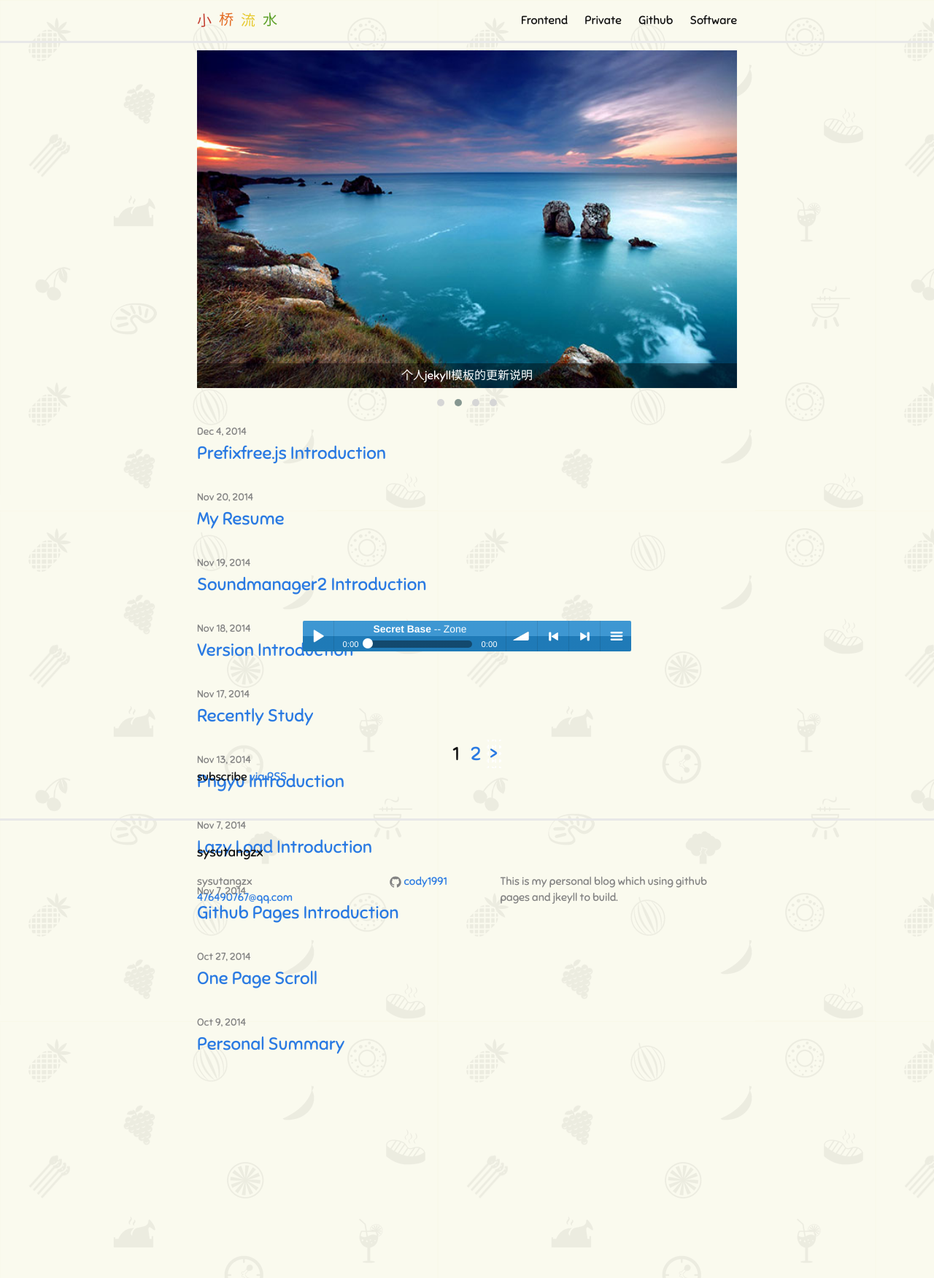
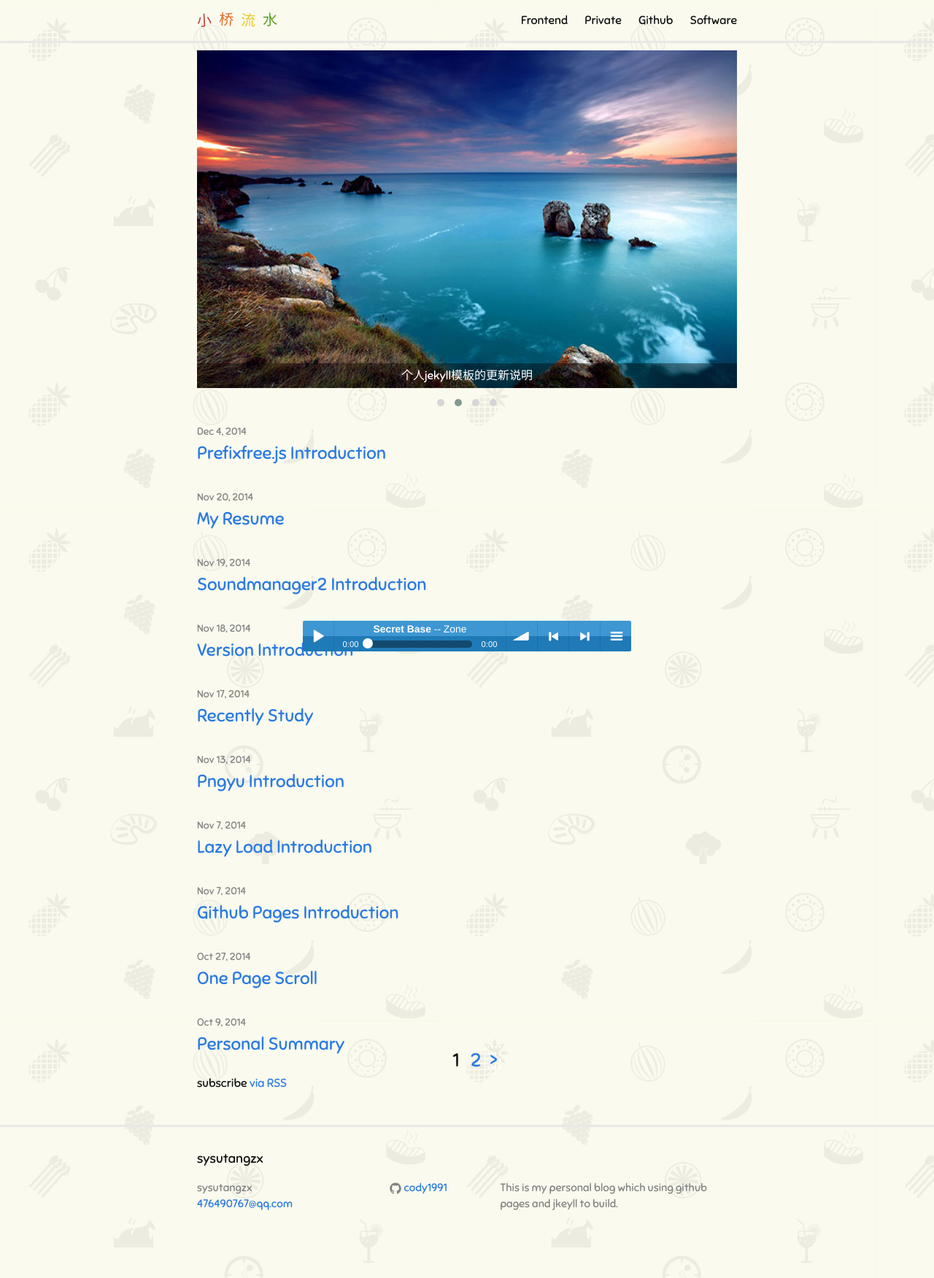
Before and after one commit to luojiyin1987/sysutangzxBlog, a Jekyll site: the page built from index.html, in a window 1280 px wide. Shown: the whole page at 73% size. Built offline with Jekyll 4.4.1, drawn with Linux system fonts in a browser that asks for light colours; the list of posts is cut into pages by our own code; comment, search, counter and statistics services are not loaded.

Commit message:
样式修改

```diff
--- a/css/main.css
+++ b/css/main.css
@@ -613,7 +613,7 @@ audio {
     margin-top: 15px;
 }
 .post-list {
-    height: 420px;
+    height: 840px;
 }
 .ds-powered-by {
     display: none;
```
